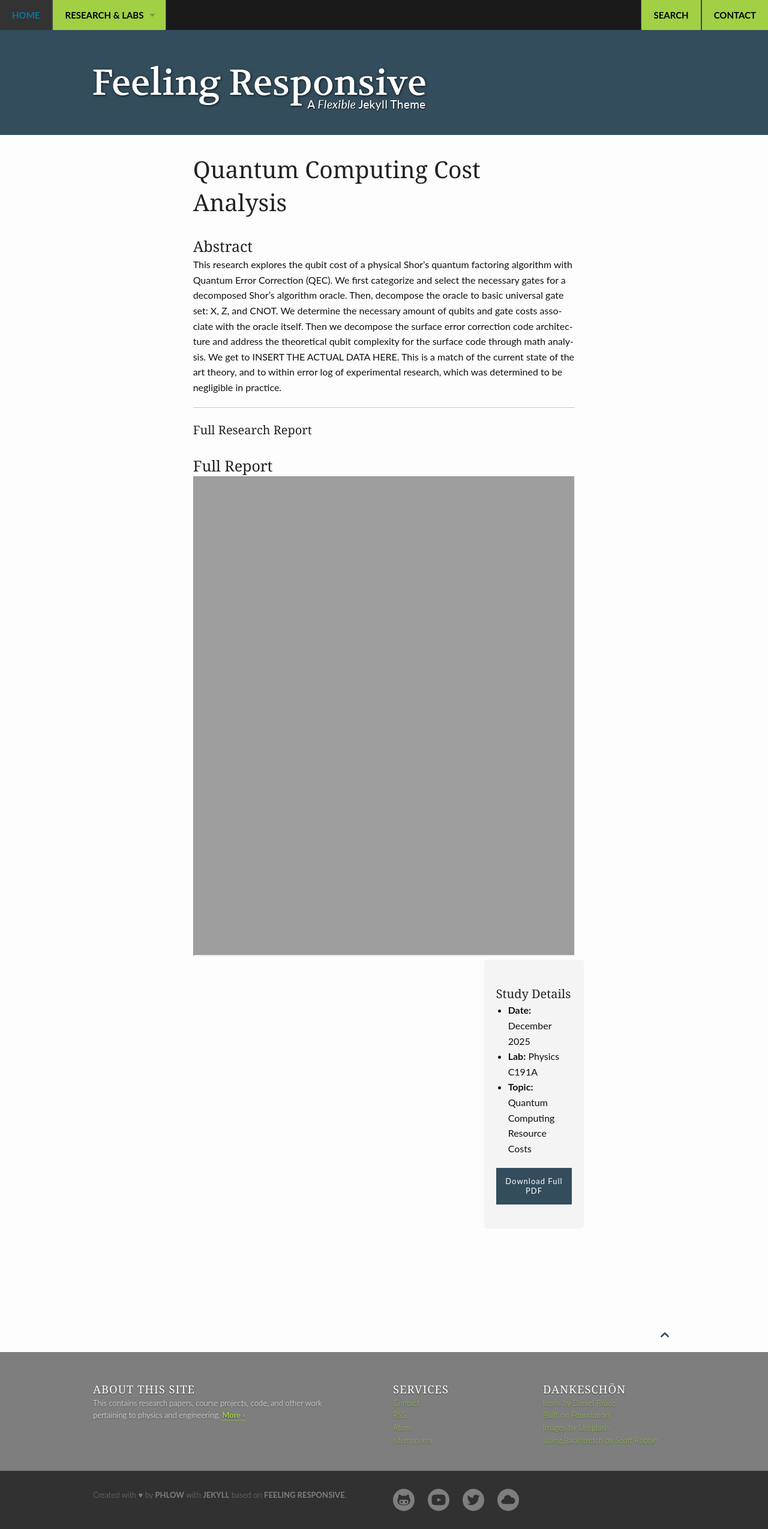
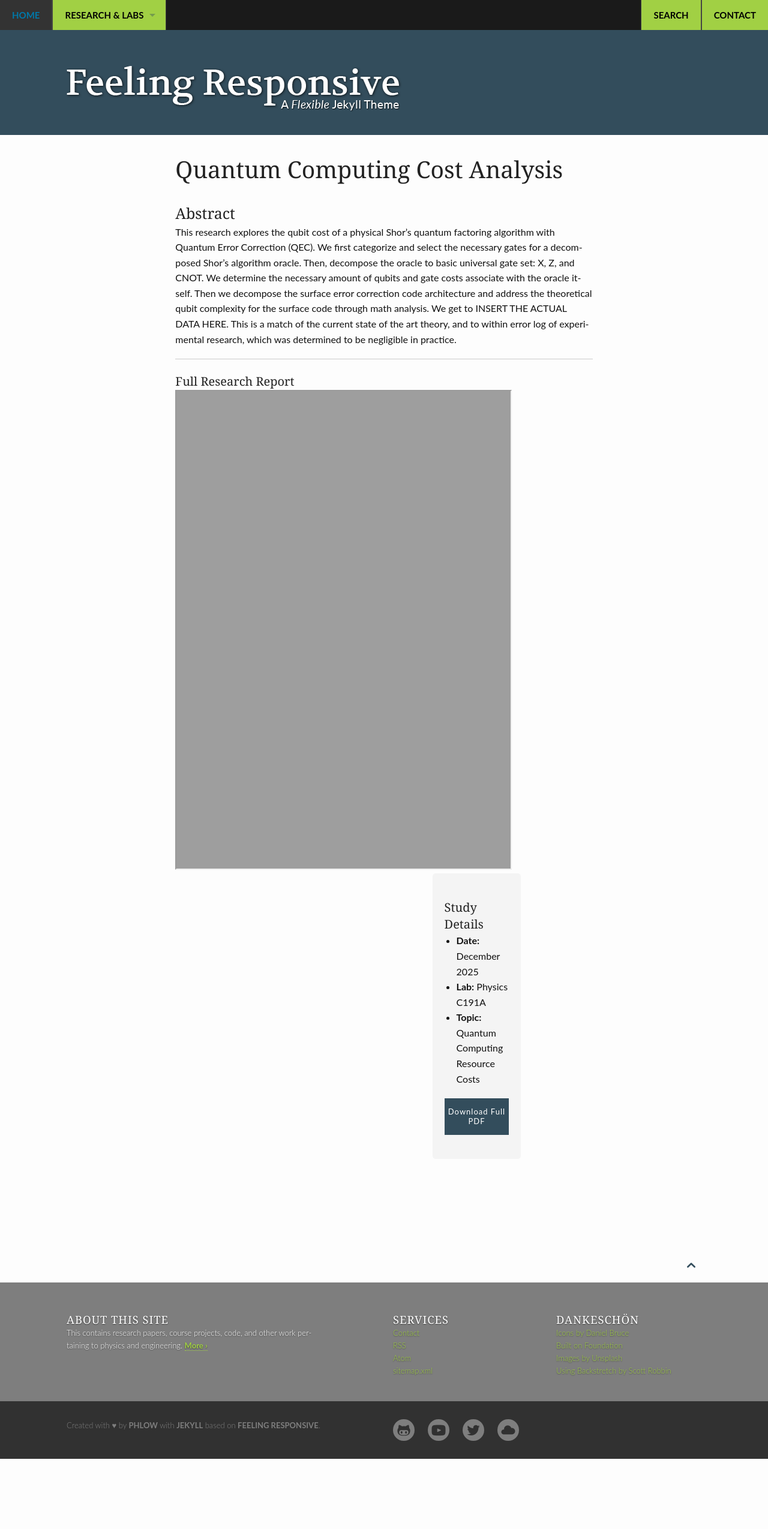
Before and after one commit to averybooks/averybooks.github.io, a Jekyll site: the page built from pages/research/quantum-computing-cost-analysis.md, in a window 1280 px wide. Shown: the whole page at 60% size. Built offline with Jekyll 4.4.1, drawn with Linux system fonts in a browser that asks for light colours; after the commit the page ends 2432 px from its top, so only the background shows below that.

Commit message:
removed columns

```diff
--- a/assets/css/styles_feeling_responsive.scss
+++ b/assets/css/styles_feeling_responsive.scss
@@ -83,3 +83,22 @@ sitemap:
 .top-bar-section ul li:last-child > a {
     border-right: none !important;
 }
+/* =========================================
+   REMOVING WHITE SPACE / EXPANDING PAGE
+   ========================================= */
+
+/* 1. Expand the maximum width of all rows */
+.row {
+    max-width: 85% !important; /* Changes from a fixed pixel width to 95% of the screen */
+}
+
+/* 2. Remove padding from the main content wrapper */
+#main {
+    padding-left: 0 !important;
+    padding-right: 0 !important;
+}
+
+/* 3. If your theme has a 't-container', expand it too */
+.t-container {
+    max-width: 85% !important;
+}
--- a/pages/research/quantum-computing-cost-analysis.md
+++ b/pages/research/quantum-computing-cost-analysis.md
@@ -14,11 +14,10 @@ This research explores the qubit cost of a physical Shor's quantum factoring alg
 
 <div class="row">
   <div class="large-12 columns">
-    <h3>Full Report</h3>
     <iframe src="{{ site.url }}/assets/pdfs/Resource Cost of Shor's Quantum Algorithm Paper.pdf" width="100%" height="800px">
     <p>This browser does not support PDFs. Please download the PDF to view it:
     <a href="{{ site.url }}/assets/pdfs/Resource Cost of Shor's Quantum Algorithm Paper.pdf">Download PDF</a>.</p>
-</iframe>
+    </iframe>
   </div>
 
   <div class="medium-3 columns" style="background: #f4f4f4; padding: 20px; border-radius: 5px;">
```
